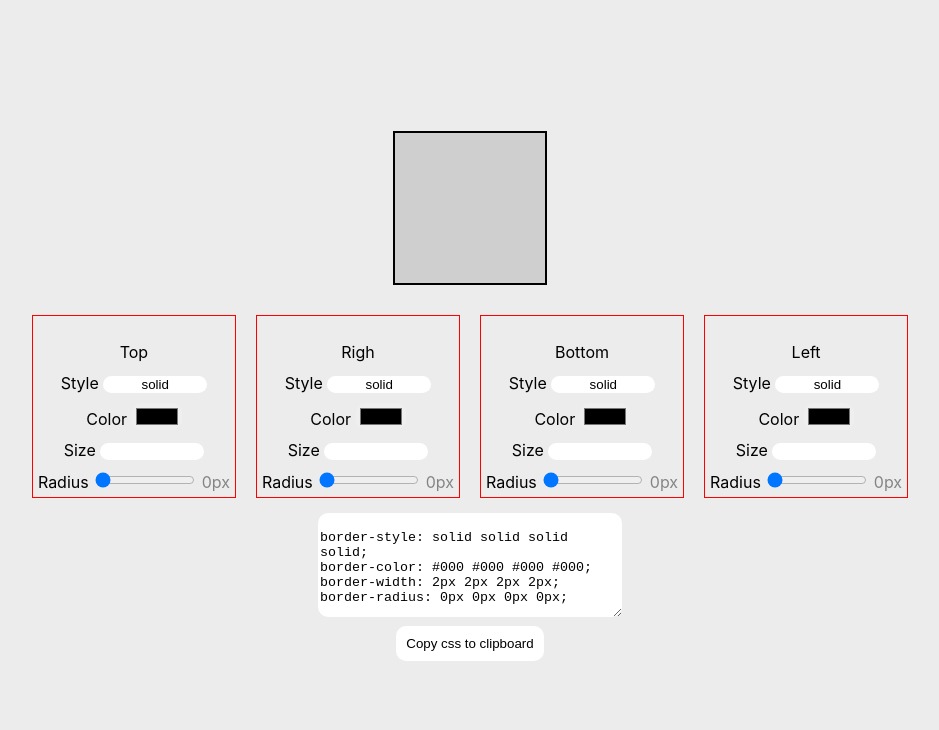
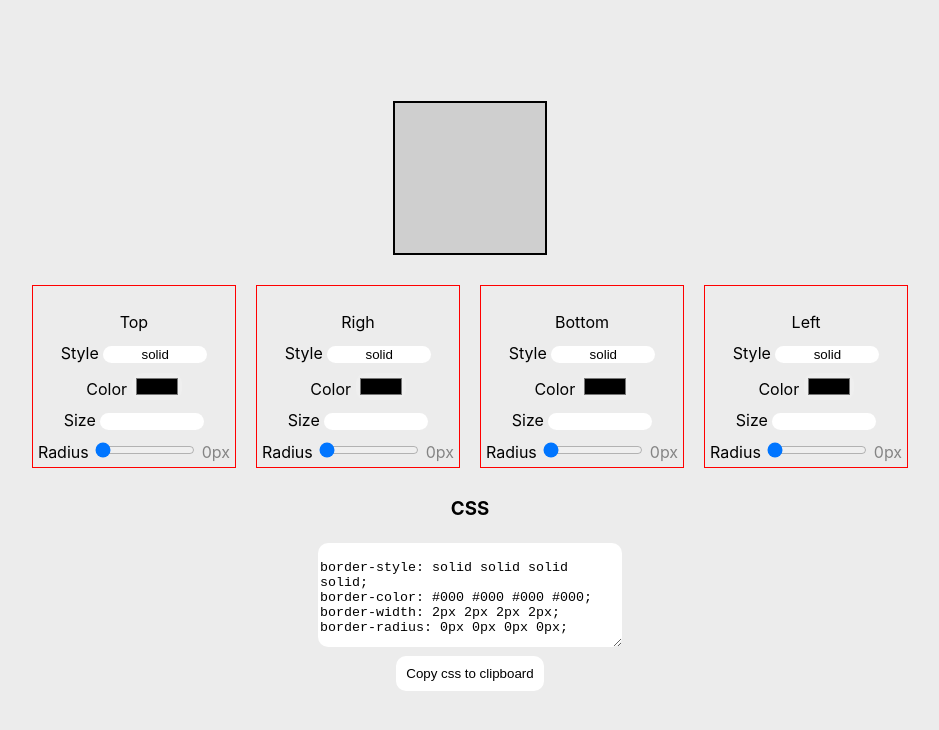
Before and after one commit to bestpractice116/box-css-preview, a React (Create React App) app: page / in a window 1280 px wide. Shown: the top 730 px of the page, without its empty margins (170-1109 px from the left). Built offline with nearby package versions, Linux system fonts and the light colour scheme.

Commit message:
add css title

```diff
--- a/src/App.js
+++ b/src/App.js
@@ -169,7 +169,7 @@ function App() {
 
       </div>
 
-
+      <h3>CSS</h3>
       <textarea id="text-to-copy" type="text" value={`
 border-style: ${stateTop.style} ${stateRight.style} ${stateButtom.style} ${stateLeft.style};
 border-color: ${stateTop.color} ${stateRight.color} ${stateButtom.color} ${stateLeft.color};
```
